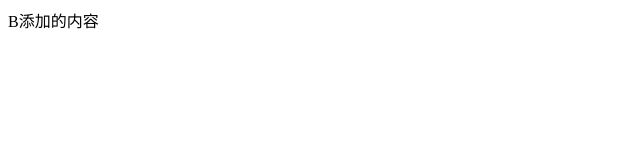
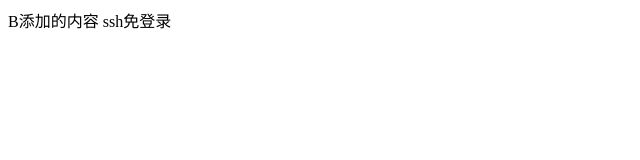
Before and after one commit to quanyou521/git-dem, a plain HTML site: page index.html in a window 1280 px wide. Shown: the whole page, without its empty margins (0-640 px from the left). Drawn offline with Linux system fonts and the light colour scheme.

Commit message:
ssh免登录

```diff
--- a/index.html
+++ b/index.html
@@ -8,7 +8,7 @@
 </head>
 
 <body>
-    B添加的内容
+    B添加的内容 ssh免登录
 </body>
 
 </html>
```
